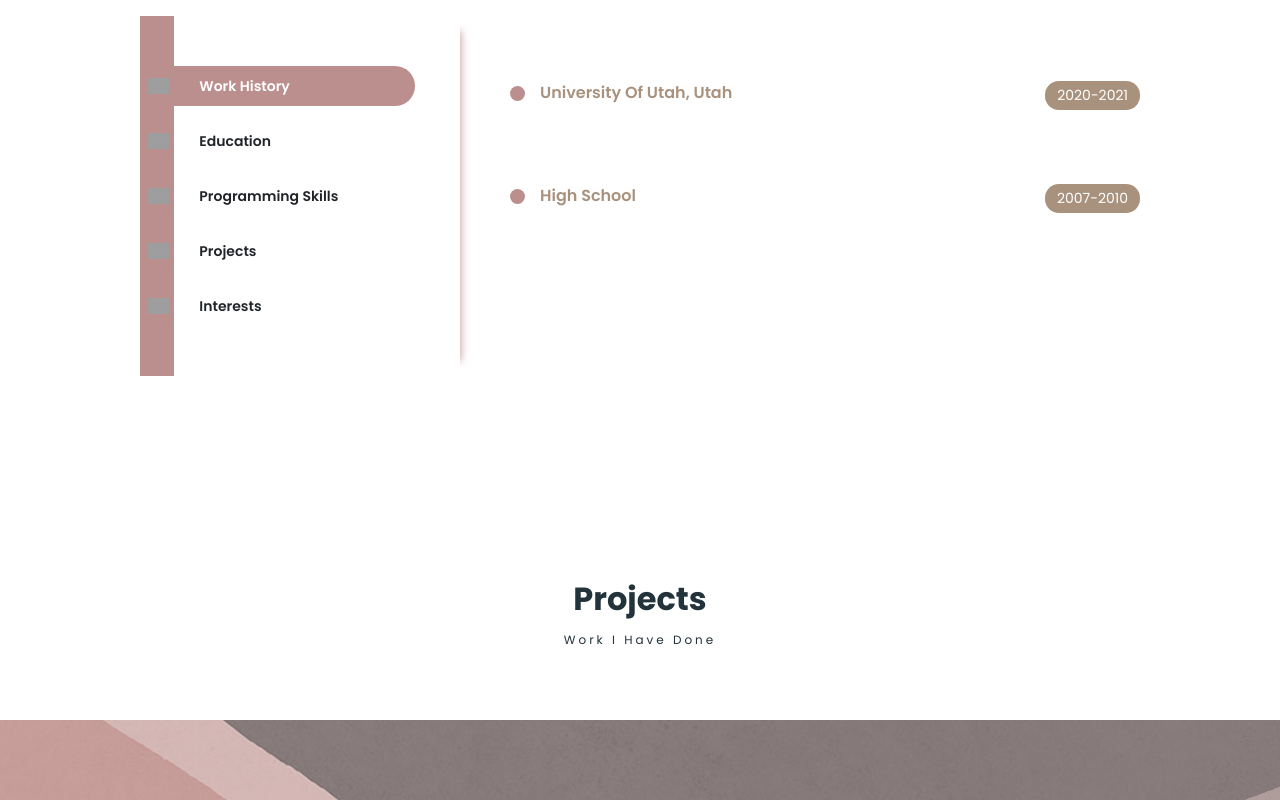
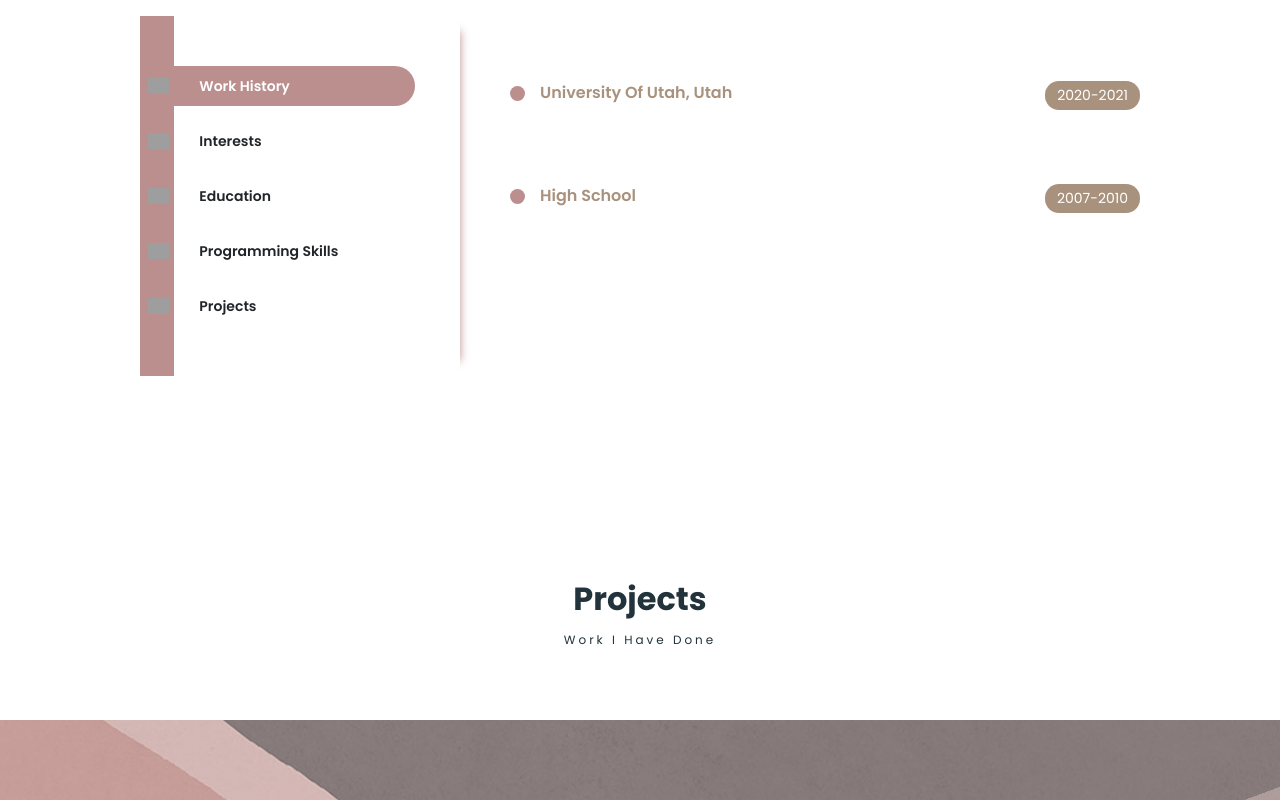
Before and after one commit to katers0259/Updated-Portfolio, a React (Create React App) app in the folder client/: page / in a window 1280 px wide. Shown: the part 1720-2520 px from the top of the page. Built offline with nearby package versions, Linux system fonts and the light colour scheme; grey boxes are pictures that could not be loaded; a web font is replaced by a local one.

Commit message:
Update Resume.js

```diff
--- a/client/src/PortfolioContainer/Resume/Resume.js
+++ b/client/src/PortfolioContainer/Resume/Resume.js
@@ -45,10 +45,11 @@ const Resume = (props) => {
   /* STATIC RESUME DATA FOR THE LABELS*/
   const resumeBullets = [
     { label: "Work History", logoSrc: "work-history.svg" },
+    { label: "Interests", logoSrc: "interests.svg" },
     { label: "Education", logoSrc: "education.svg" },
     { label: "Programming Skills", logoSrc: "programming-skills.svg" },
     { label: "Projects", logoSrc: "projects.svg" },
-    { label: "Interests", logoSrc: "interests.svg" },
+
   ];
 
   //here we have
```
